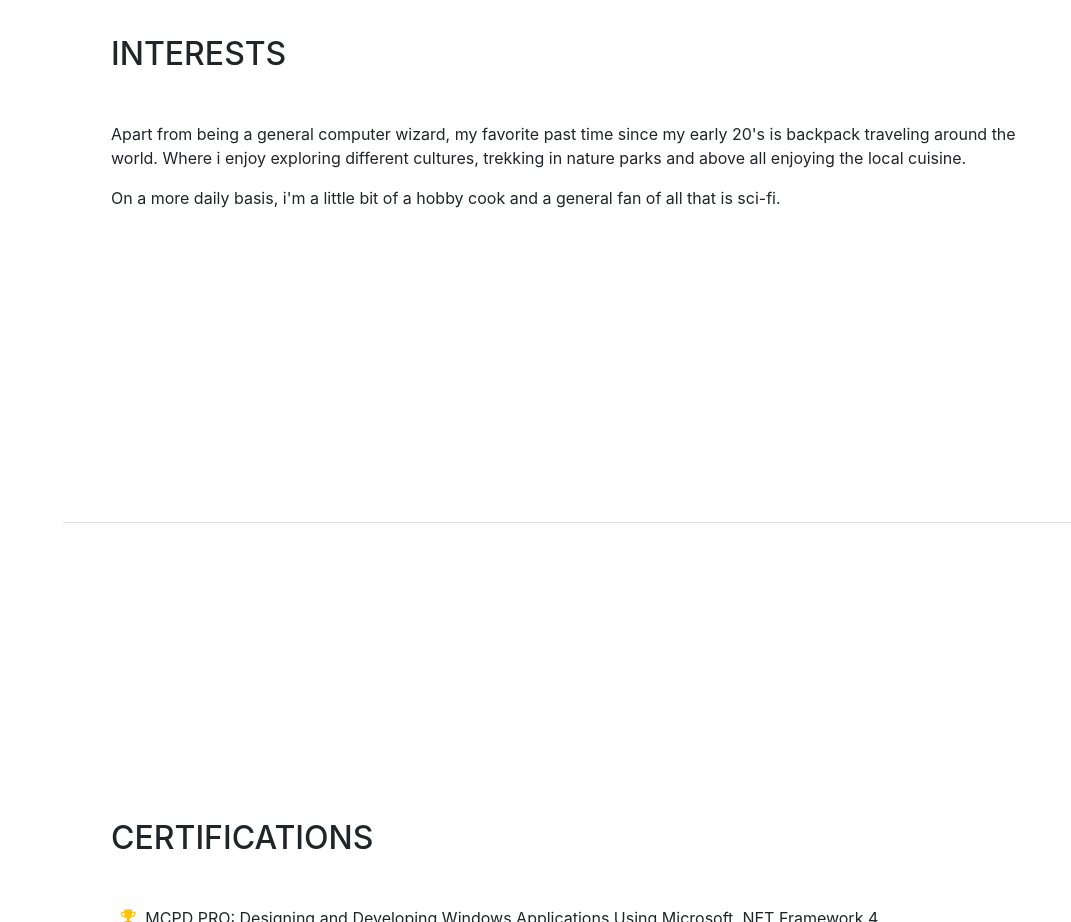
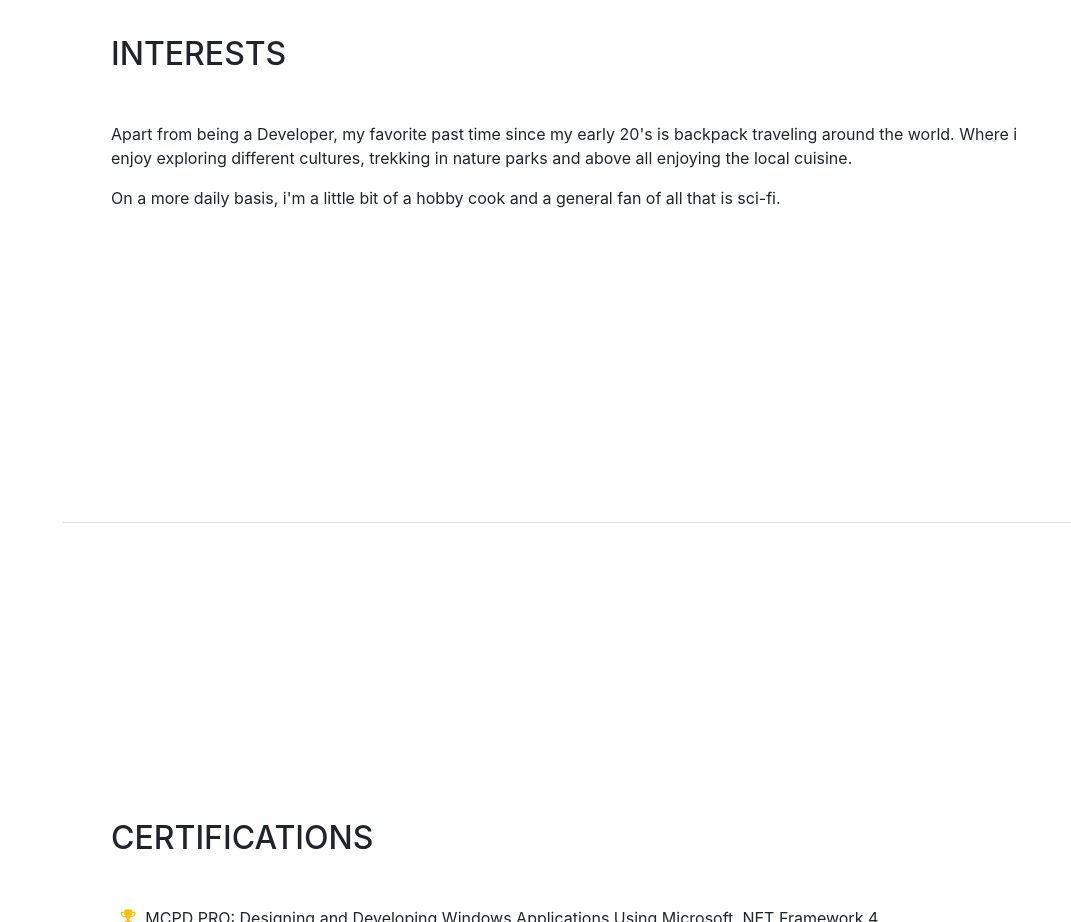
Before and after one commit to ideaCompany/Portfolio.github.io, a website with bundled scripts: page index.html in a window 1280 px wide. Shown: the part 5660-6582 px from the top of the page, without its empty margins (209-1280 px from the left). Built offline with nearby package versions, Linux system fonts and the light colour scheme; a web font is replaced by a local one.

Commit message:
get rid of templa

```diff
--- a/index.html
+++ b/index.html
@@ -8,7 +8,7 @@
     <meta name="description" content="">
     <meta name="author" content="">
 
-    <title>Resume - Start Bootstrap Theme</title>
+    <title>Stefaan Van Hoof</title>
 
     <!-- Bootstrap core CSS -->
     <link href="vendor/bootstrap/css/bootstrap.min.css" rel="stylesheet">
@@ -398,7 +398,7 @@
       <section class="resume-section p-3 p-lg-5 d-flex flex-column" id="interests">
         <div class="my-auto">
           <h2 class="mb-5">Interests</h2>
-          <p>Apart from being a general computer wizard,
+          <p>Apart from being a Developer,
              my favorite past time since my early 20's is backpack traveling around the world.
              Where i enjoy exploring different cultures, trekking in nature parks and above all enjoying the local cuisine.</p>
           <p class="mb-0">On a more daily basis, i'm a little bit of a hobby cook and a general fan of all that is sci-fi.</p>
```
